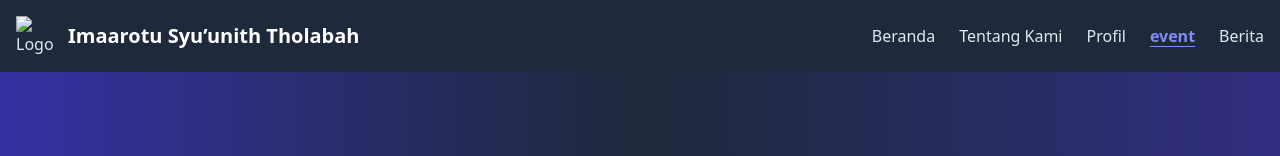
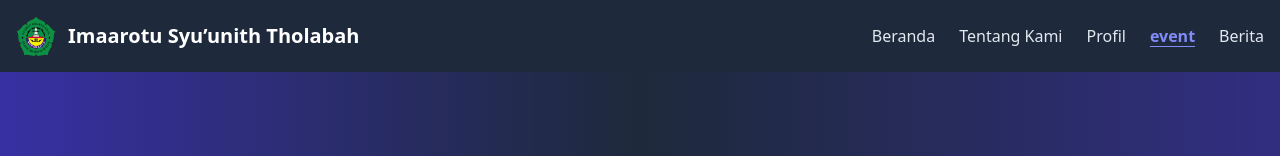
Before and after one commit to atsauban/IST-website, a plain HTML site: page event.html in a window 1280 px wide. Shown: the top 156 px of the page. Drawn offline with nearby package versions, Linux system fonts and the light colour scheme; the site is published under a folder, as on GitHub Pages, so addresses that start at the root find nothing.

Commit message:
Update v3

```diff
--- a/event.html
+++ b/event.html
@@ -5,7 +5,7 @@
   <meta name="viewport" content="width=device-width, initial-scale=1.0" />
   <title>pendaftaran ist festival</title>
   <script src="https://cdn.tailwindcss.com"></script>
-  <link rel="icon" href="/assets/icons/logo.png">
+  <link rel="icon" href="assets/icons/logo.png">
   <link rel="stylesheet" href="https://cdn.jsdelivr.net/npm/@fortawesome/fontawesome-free/css/all.min.css">
 </head>
 <body class="bg-gradient-to-br from-slate-900 via-slate-800 to-indigo-900 text-slate-200 min-h-screen">
@@ -14,7 +14,7 @@
   <nav class="bg-slate-800 p-4 shadow-md">
     <div class="container mx-auto flex justify-between items-center">
       <div class="flex items-center space-x-3">
-        <img src="/assets/icons/logo.png" alt="Logo IST" class="w-10 h-10">
+        <img src="assets/icons/logo.png" alt="Logo IST" class="w-10 h-10">
         <h1 class="text-xl font-bold text-white">Imaarotu Syu’unith Tholabah</h1>
       </div>
       <!-- Hamburger Button (mobile) -->
```
Also changed, not shown: about.html (+1 -1 lines), admin.html (+1 -0 lines), change-password.html (+1 -0 lines), index.html (+1 -0 lines), login.html (+1 -0 lines), news.html (+1 -1 lines).
